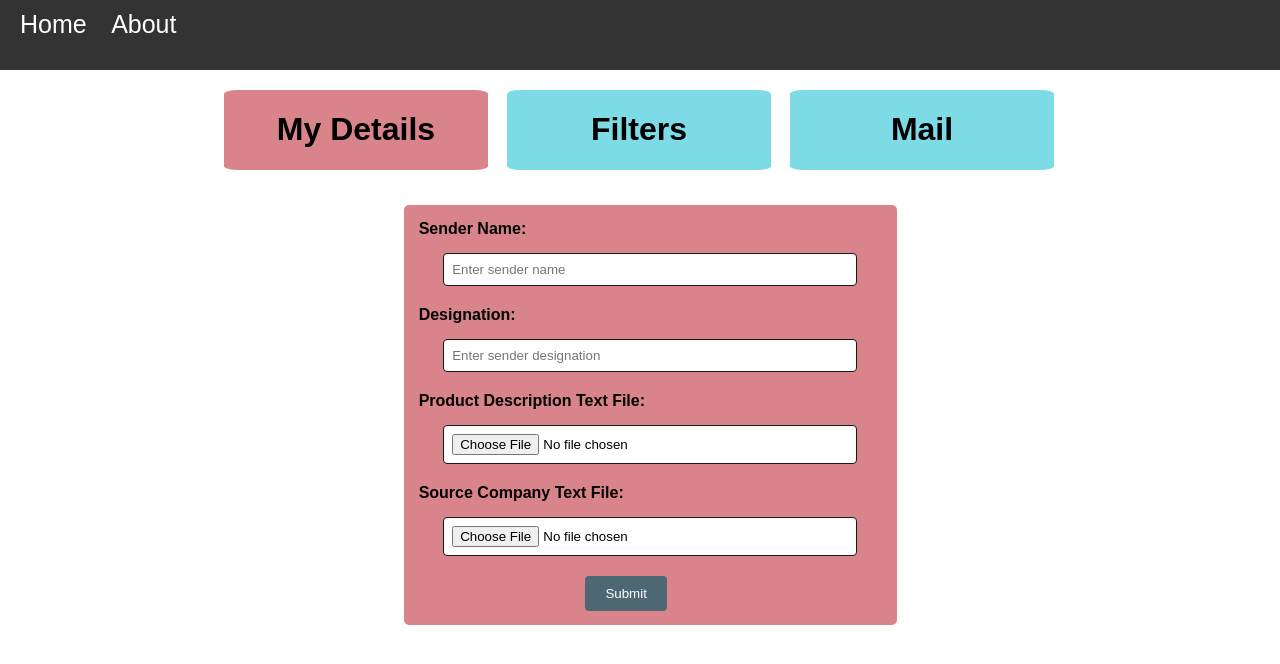
After one commit to CK-LLMEmailGen/LLM-Emails, a FastAPI app: template templates/main.html in a window 1280 px wide. The commit adds this page. Shown: the top 664 px of the page. Run offline with FastAPI, Linux system fonts and the light colour scheme; the template is opened without the code that fills it, so the values that code supplies are empty.

Commit message:
added main.html

```diff
--- a/main.py
+++ b/main.py
@@ -16,4 +16,4 @@ templates = Jinja2Templates(directory="templates")
 
 @app.get("/", response_class=HTMLResponse)
 async def home(request: Request, message: str = None):
-    return templates.TemplateResponse("index.html", {"request": request})
+    return templates.TemplateResponse("main.html", {"request": request})
--- /dev/null
+++ b/templates/main.html
@@ -0,0 +1,312 @@
+<!DOCTYPE html>
+<html lang="en">
+<head>
+    <meta charset="UTF-8">
+    <meta name="viewport" content="width=device-width, initial-scale=1.0">
+    <title>My Website</title>
+    <style>
+        body {
+            font-family: Arial, sans-serif;
+            margin: 0;
+            padding: 0;
+        }
+        header {
+            background-color: #333;
+            color: #fff;
+            padding: 10px 20px;
+            height: 50px;
+        }
+        nav ul {
+            list-style-type: none;
+            margin: 0;
+            padding: 0;
+            position: fixed;
+        }
+        nav ul li {
+            display: inline;
+            margin-right: 20px;
+        }
+        nav ul li a {
+            color: #fff;
+            text-decoration: none;
+            font-size: 25px;
+        }
+        .container {
+            width: 65%;
+            margin: 20px auto;
+            padding: 0 20px;
+            text-align: center; /* Center align content */
+        }
+        .inner-container{
+            width: 65%;
+            margin: 20px auto;
+            padding: 0 20px;
+            text-align: center; /* Center align content */
+            margin-left:30%;
+        }
+        .sidebar {
+            width: calc(33.33% - 13.33px);
+            /* padding: 5px; */
+            background-color: #7ddbe6;
+            margin-right: 2px;
+            margin-bottom: 15px;
+            border-radius: 5%;
+            text-align: center;
+            cursor: pointer;
+            justify-content: center;
+            align-items: center;
+
+        }
+        .clear {
+            clear: both;
+        }
+        .input-fields {
+            display: none;
+            background-color: #d8848a;
+            border-radius: 5px;
+            padding: 5px;
+            width: 58%;
+            float:left;
+
+        }
+        .input-fields label {
+            display: block;
+            margin-bottom: 5px;
+            font-weight: bold;
+            margin-top: 10px;
+            float:left;
+            margin-left:2%;
+           }
+        .input-fields input[type="text"],
+        .input-fields input[type="file"],
+        .input-fields textarea {
+            width: calc(90% - 20px);
+            padding: 8px;
+            margin-bottom: 10px;
+            border: 1px solid #191717;
+            border-radius: 4px;
+            box-sizing: border-box;
+            margin: 10px;
+
+            background-color: #fff;
+        }
+        .input-fields input[type="file"],
+        .input-fields textarea {
+            cursor: pointer;
+        }
+        .input-fields input[type="file"]::placeholder,
+        .input-fields textarea::placeholder {
+            color: #efe9e9;
+        }
+        .input-fields input[type="file"]:focus,
+        .input-fields textarea:focus {
+            outline: none;
+            border-color: rgb(32, 28, 28);
+        }
+        .submit-button {
+            background-color: #4d6872;
+            color: white;
+            padding: 10px 20px;
+            border: none;
+            border-radius: 4px;
+            cursor: pointer;
+            height: 15%;
+            margin-left: -10%;
+        }
+        .flex-container {
+            display: flex;
+            margin-top: 20px;
+            justify-content: space-between;
+        }
+        .tones-container {
+            margin-top: 20px;
+            display: flex;
+            justify-content: space-between;
+            width: 59%;
+            /* float: right; */
+
+        }
+        .tone-column {
+            width: calc(33.33% - 13.33px);
+            padding: 10px;
+            background-color: #ec9b9b;
+            border: 1px solid #ccc;
+            border-radius: 10px;
+            text-align: center;
+        }
+        button {
+            margin-left: 42.5%;
+            margin-bottom: 2%;
+            margin-top: 2%;
+        }
+        /* font{
+            font-size: 40px;
+            font-weight: 12px;
+            font-family:'Gill Sans', 'Gill Sans MT', Calibri, 'Trebuchet MS', sans-serif;
+            margin-top: 30%;
+            align-items: center;
+            text-align: center;
+
+        } */
+    </style>
+</head>
+<body>
+    <header>
+        <nav>
+            <ul>
+                <li><a href="#">Home</a></li>
+                <li><a href="#">About</a></li>
+            </ul>
+        </nav>
+    </header>
+    <div class="container">
+        <div class="flex-container" >
+            <div class="sidebar" onclick="changeSidebarColor(this)">
+                <h1 onclick="showInputFields()">My Details</h1>
+            </div>
+            <div class="sidebar" onclick="showFilters(this)"">
+                <h1>Filters</h1>
+            </div>
+            <div class="sidebar" onclick="changeSidebarColor(this)">
+                <h1 onclick="showTones()">Mail</h1>
+            </div>
+        </div>
+    </div>
+    <div class="inner-container">
+        <form action="#" method="post" id="clientSpecificationsForm">
+            <div class="input-fields" id="inputFields" >
+                <label for="senderName">Sender Name:</label>
+                <input type="text" id="senderName" name="senderName" placeholder="Enter sender name"><br>
+                <label for="senderName">Designation:</label>
+                <input type="text" id="designation" name="designation" placeholder="Enter sender designation"><br>
+                <label for="productDescription">Product Description Text File:</label>
+                <input type="file" id="productDescription" name="productDescription" accept=".txt" placeholder="Upload product description text file"><br>
+                <label for="companyFile">Source Company Text File:</label>
+                <input type="file" id="companyFile" name="companyFile" accept=".txt" placeholder="Upload company text file"><br>
+                <button type="button" onclick="submitClientSpecs()" class="submit-button">Submit</button>
+            </div>
+        </form>
+        <div id="filters" style="display: none;" class="input-fields">
+            <label for="targetCompanyFile">Target Company Text File:</label>
+            <input type="file" id="targetCompanyFile" name="targetCompanyFile" accept=".txt" placeholder="Upload TargetCompany text file"><br>
+            <label for="targetPersonFile">Target Person Text File:</label>
+            <input type="file" id="targetPersonFile" name="targetPersonFile" accept=".txt" placeholder="Upload Target Person text file"><br>
+            <button type="button" onclick="submitFilters()" class="submit-button">Submit</button>
+
+        </div>
+        <div class="tones-container" style="display: none;" id="tonesContainer">
+            <div class="tone-column">
+                <h2>Formal</h2>
+            </div>
+            <div class="tone-column">
+                <h2>Semi-Formal</h2>
+            </div>
+            <div class="tone-column">
+                <h2>Informal</h2>
+            </div>
+        </div>
+    </div>
+
+</div>
+
+    <script>
+        window.onload = function() {
+  // Display the form by changing its display style to 'block'
+  document.querySelector('.sidebar h1').parentNode.style.backgroundColor = '#d8848a';
+
+  document.getElementById('inputFields').style.display = 'block';
+};
+
+        function changeSidebarColor(clickedElement) {
+                    // Get all sidebar elements
+                    var sidebars = document.querySelectorAll('.sidebar');
+
+                    // Reset background color of all sidebars
+                    sidebars.forEach(function(sidebar) {
+                        sidebar.style.backgroundColor = '#7ddbe6'; // Reset to default color
+                    });
+
+                    // Change the background color of the clicked sidebar
+                    clickedElement.style.backgroundColor = '#d8848a'; // Change to desired color
+                }
+        function showInputFields() {
+            var inputFields = document.getElementById("inputFields");
+            var filtersSection = document.getElementById("filters");
+            var tonesContainer = document.querySelector(".tones-container");
+
+            // Hide the filters section and tones container
+            filtersSection.style.display = "none";
+            tonesContainer.style.display = "none";
+
+            // Show the input fields form
+            inputFields.style.display = "block";
+        }
+
+        function showFilters(clickedElement) {
+            // Hide the input fields form
+            var inputFields = document.getElementById("inputFields");
+            inputFields.style.display = "none";
+            var tonesContainer = document.getElementById("tonesContainer");
+            tonesContainer.style.display = "none";
+            // Show the filters section
+            var filtersSection = document.getElementById("filters");
+            filtersSection.style.display = "block";
+
+            changeSidebarColor(clickedElement)
+        }
+
+        function showTones() {
+            var tonesContainer = document.getElementById("tonesContainer");
+            var inputFields = document.getElementById("inputFields");
+            var filtersSection = document.getElementById("filters");
+
+
+            tonesContainer.style.display = "flex"; /* Use flexbox for layout */
+            tonesContainer.style.flexDirection = "row"; /* Arrange items in a column */
+            tonesContainer.style.alignItems = "center"; /* Center items horizontally */
+
+
+            // Hide the input fields form and filters section
+            inputFields.style.display = "none";
+            filtersSection.style.display = "none";
+        }
+
+        function submitClientSpecs() {
+            var filtersSection = document.getElementById("filters");
+            var inputFields = document.getElementById("inputFields");
+
+            // Show the filters section
+            filtersSection.style.display = "block";
+
+            // Hide the input fields form
+            inputFields.style.display = "none";
+
+            // Change the background color of the Filters sidebar
+            var sidebars = document.querySelectorAll('.sidebar');
+            sidebars.forEach(function(sidebar) {
+                sidebar.style.backgroundColor = '#7ddbe6'; // Reset to default color
+            });
+            document.querySelector('.sidebar:nth-child(2)').style.backgroundColor = '#d8848a'; // Change Filters to desired color
+        }
+        function submitFilters() {
+            // var tonesContainer = document.getElementById("tonesContainer");
+            // var filtersSection = document.getElementById("filters");
+
+            // tonesContainer .style.display = "block";
+            // // Show the filters section
+            // filtersSection.style.display = "none";
+            showTones();
+
+            // Change the background color of the Filters sidebar
+            var sidebars = document.querySelectorAll('.sidebar');
+            sidebars.forEach(function(sidebar) {
+                sidebar.style.backgroundColor = '#7ddbe6'; // Reset to default color
+            });
+            document.querySelector('.sidebar:nth-child(3)').style.backgroundColor = '#d8848a'; // Change Filters to desired color
+
+        }
+
+
+        </script>
+    </body>
+    </html>
```
Also changed, not shown: templates/index.html (+57 -217 lines).
